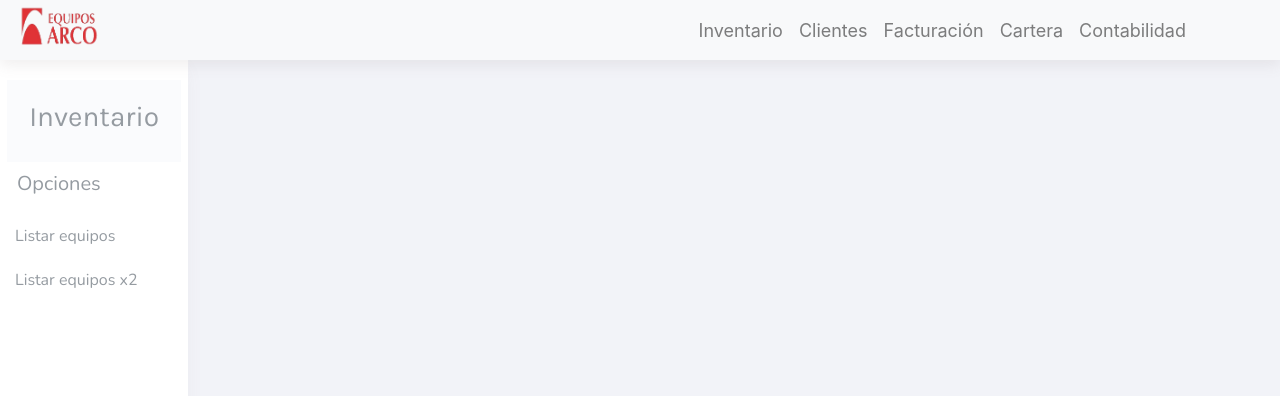
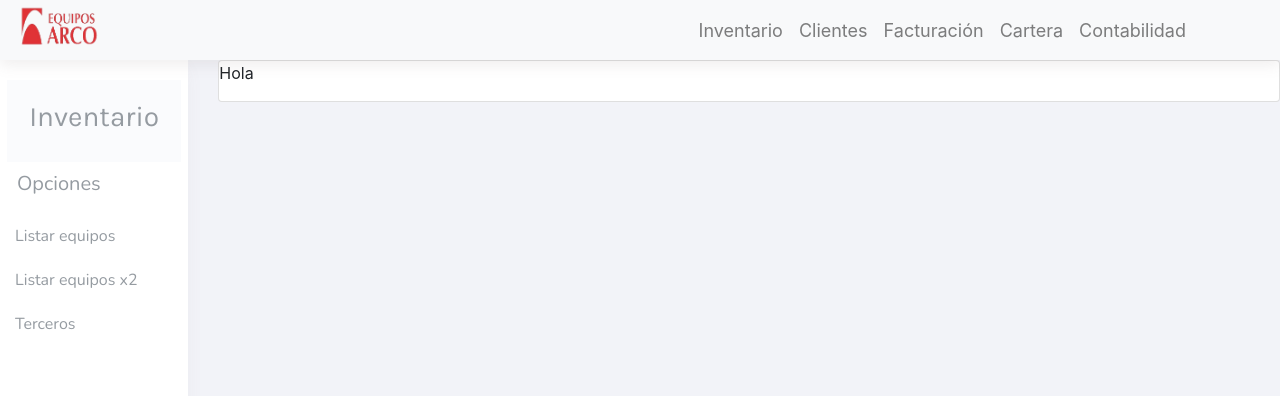
Before and after one commit to ar-corinaldi/EquiposARCO, a React (Create React App) app in the folder front/: page /inventario/terceros in a window 1280 px wide. Shown: the top 396 px of the page. Built offline with nearby package versions, Linux system fonts and the light colour scheme; no server answers.

Commit message:
basic routing terceros y bodegas

```diff
--- a/front/src/App.js
+++ b/front/src/App.js
@@ -5,6 +5,7 @@ import "./App.css";
 import Navbar from "./components/Navbar";
 import Sidebar from "./components/SidebarComponents/Sidebar";
 import Equipo from "./components/Equipo";
+import Terceros from "./components/TercerosComponents/Terceros"
 
 // Bootstrap
 import Row from "react-bootstrap/Row";
@@ -25,6 +26,7 @@ function App() {
           <Col id="content-column">
             <Route path="/" exact />
             <Route path="/inventario/equipos" component={() => <Equipo />} />
+            <Route path="/inventario/terceros" component= {Terceros}/>
           </Col>
         </Row>
       </div>
--- a/front/src/components/SidebarComponents/Sidebar.js
+++ b/front/src/components/SidebarComponents/Sidebar.js
@@ -1,7 +1,7 @@
 import React from "react";
 import "./Sidebar.css";
 import SidebarDetail from "./SidebarDetail";
-import { useLocation } from "react-router-dom";
+import { useLocation, Link } from "react-router-dom";
 
 function Sidebar(props) {
   const completePath = useLocation();
@@ -37,6 +37,11 @@ function Sidebar(props) {
       name: "Listar equipos x2",
       ref: "/equipos",
     },
+    {
+      type: "Link",
+      name: "Terceros",
+      ref: "/terceros"
+    }
   ];
   //Definicion del menú home: Cuando la ruta es '/'.
   const home_menu = [
--- /dev/null
+++ b/front/src/components/TercerosComponents/Terceros.css
@@ -0,0 +1,4 @@
+.card{
+    display: flex;
+    flex-wrap: wrap;
+}
--- /dev/null
+++ b/front/src/components/TercerosComponents/Terceros.js
@@ -0,0 +1,29 @@
+import React, { useState, useEffect } from "react";
+import "./Terceros.css";
+import Card from "react-bootstrap/Card";
+
+function Terceros(params) {
+  const [idTercero, setId] = useState("");
+  useEffect(() => {
+    async function prueba() {
+      console.log("wtf");
+      const res = await fetch("/terceros");
+      const terceros = await res.json();
+      console.log(terceros);
+      setId(terceros[0]._id);
+    }
+    prueba();
+
+  }, []);
+
+  return (
+    <div id="bodegasActualesWraper">
+      <Card>
+        <Card.Text>Hola</Card.Text>
+        <Card.Text>{idTercero}</Card.Text>
+      </Card>
+    </div>
+  );
+}
+
+export default Terceros;
```
Also changed, not shown: 1 other file (tests, documents, lock files or other folders).
